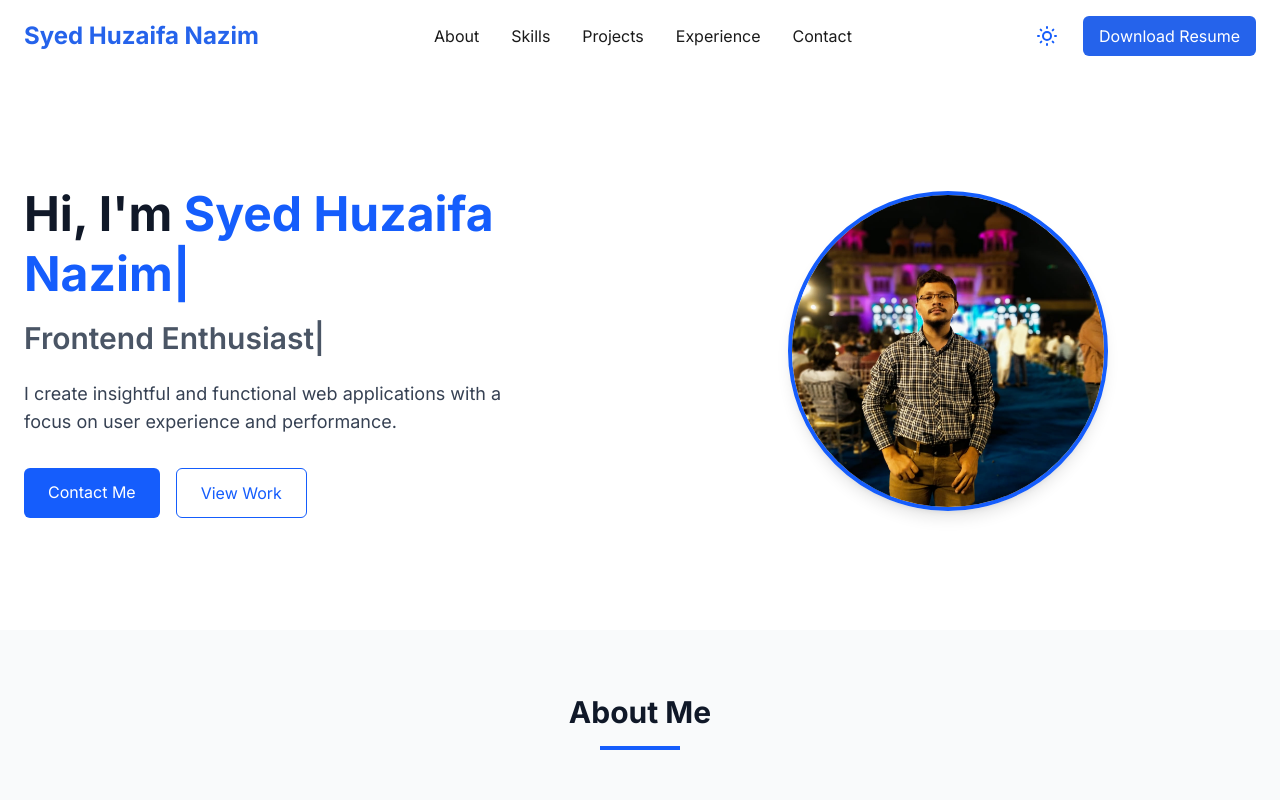
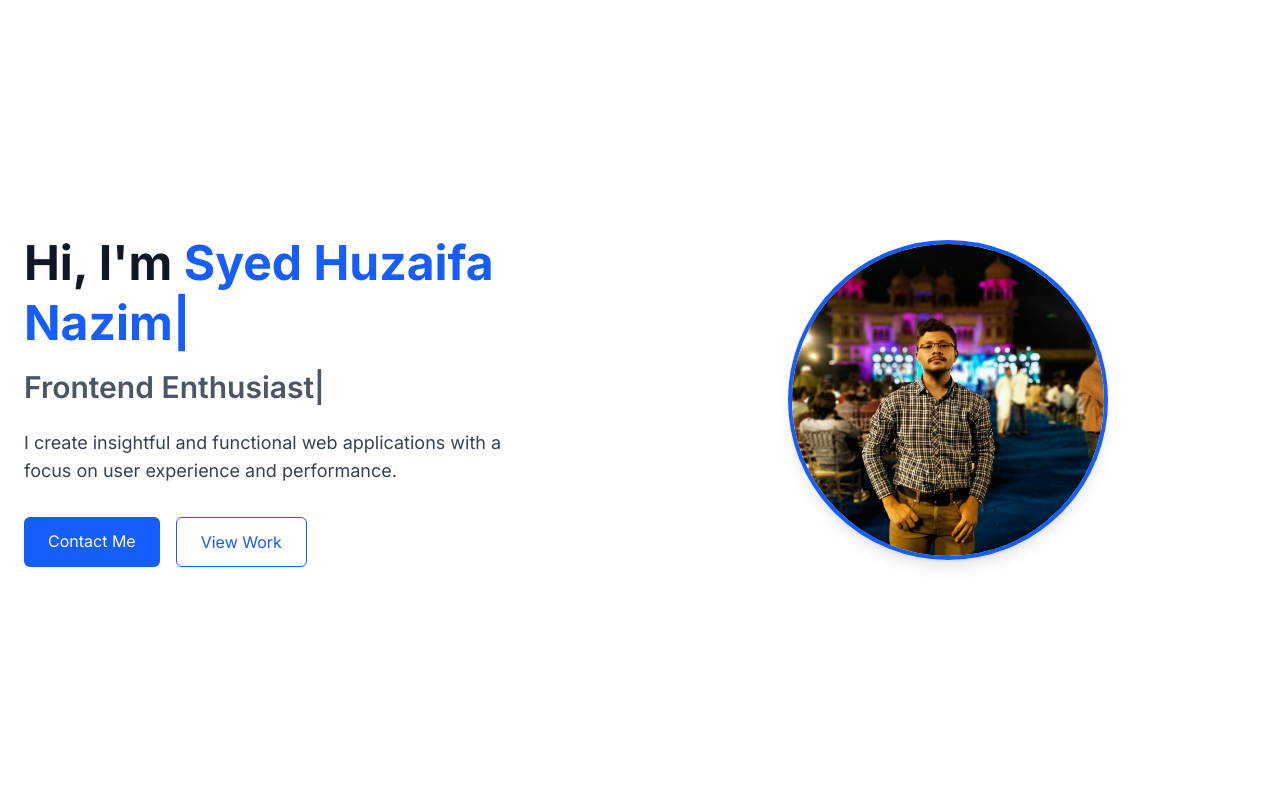
Before and after one commit to SyedHuzaifaNazim/syed_huzaifa_nazim, a React (Vite) app in the folder syed-huzaifa-nazim/: page / in a window 1280 px wide. Shown: the top 800 px of the page. Built offline with nearby package versions, Linux system fonts and the light colour scheme.

Commit message:
updating ..

```diff
--- a/syed-huzaifa-nazim/src/components/Hero.jsx
+++ b/syed-huzaifa-nazim/src/components/Hero.jsx
@@ -1,9 +1,21 @@
-// src/components/Hero.jsx
+import { useEffect, useState } from 'react'
 import { motion } from 'framer-motion'
 import { TypeAnimation } from 'react-type-animation'
 import image from '../assets/WhatsApp Image 2024-09-08 at 01.06.06_421cc77c.jpg'
 
 const Hero = () => {
+  const [scrolled, setScrolled] = useState(false)
+
+  useEffect(() => {
+    const handleScroll = () => {
+      const scrollY = window.scrollY
+      setScrolled(scrollY > window.innerHeight * 0.3) // you can fine-tune this
+    }
+
+    window.addEventListener('scroll', handleScroll)
+    return () => window.removeEventListener('scroll', handleScroll)
+  }, [])
+
   const containerVariants = {
     hidden: { opacity: 0 },
     visible: {
@@ -27,8 +39,13 @@ const Hero = () => {
   }
 
   return (
-    <section id="home" className="py-20 md:py-28 bg-white dark:bg-gray-900">
-      <div className="container mx-auto px-6 flex flex-col md:flex-row items-center">
+    <section
+      id="home"
+      className={`${
+        scrolled ? 'relative' : 'fixed'
+      } top-0 left-0 w-full h-screen z-50 bg-white dark:bg-gray-900 transition-all duration-500`}
+    >
+      <div className="container mx-auto h-full px-6 flex flex-col md:flex-row items-center justify-center">
         <motion.div
           className="md:w-1/2 mb-10 md:mb-0"
           variants={containerVariants}
--- a/syed-huzaifa-nazim/src/components/Skills.jsx
+++ b/syed-huzaifa-nazim/src/components/Skills.jsx
@@ -1,14 +1,32 @@
 // src/components/Skills.jsx
 import { motion } from 'framer-motion'
-import { FaJs, FaReact, FaNodeJs, FaPython, FaDatabase, FaCss3Alt, FaCuttlefish, FaRProject } from 'react-icons/fa'
-import { SiMysql, SiMongodb, SiOracle } from 'react-icons/si'
+import {
+  FaJs,
+  FaReact,
+  FaNodeJs,
+  FaPython,
+  FaDatabase,
+  FaCss3Alt,
+  FaCuttlefish,
+  FaRProject,
+} from 'react-icons/fa'
+import {
+  SiMysql,
+  SiMongodb,
+  SiOracle,
+  SiRedux,
+  SiNextdotjs,
+  SiExpress,
+} from 'react-icons/si'
 
 const Skills = () => {
   const skills = [
     { name: 'JavaScript', level: 90, icon: <FaJs className="text-yellow-400" /> },
     { name: 'React', level: 85, icon: <FaReact className="text-blue-500" /> },
+    { name: 'Redux', level: 82, icon: <SiRedux className="text-purple-500" /> },
+    { name: 'Next.js', level: 78, icon: <SiNextdotjs className="text-black dark:text-white" /> },
     { name: 'Node.js', level: 80, icon: <FaNodeJs className="text-green-500" /> },
-    { name: 'UI/UX Design', level: 75, icon: <FaCss3Alt className="text-pink-400" /> },
+    { name: 'Express.js', level: 79, icon: <SiExpress className="text-gray-600 dark:text-gray-300" /> },
     { name: 'CSS/Tailwind', level: 90, icon: <FaCss3Alt className="text-blue-600" /> },
     { name: 'Python', level: 80, icon: <FaPython className="text-yellow-500" /> },
     { name: 'C/C++', level: 73, icon: <FaCuttlefish className="text-gray-700 dark:text-gray-300" /> },
@@ -16,6 +34,7 @@ const Skills = () => {
     { name: 'MySQL', level: 80, icon: <SiMysql className="text-orange-500" /> },
     { name: 'MongoDB', level: 90, icon: <SiMongodb className="text-green-600" /> },
     { name: 'Oracle', level: 84, icon: <SiOracle className="text-red-500" /> },
+
   ]
 
   const professionalSkills = ['Communication', 'Teamwork', 'Problem Solving', 'Creativity', 'Time Management', 'Leadership']
--- a/syed-huzaifa-nazim/src/main.jsx
+++ b/syed-huzaifa-nazim/src/main.jsx
@@ -2,12 +2,11 @@ import { StrictMode } from 'react'
 import { createRoot } from 'react-dom/client'
 import './index.css'
 import App from './App'
-import { ThemeProvider } from './Context/ThemeContext'
+
 
 createRoot(document.getElementById('root')).render(
   <StrictMode>
-  <ThemeProvider>
+
     <App />
-  </ThemeProvider>
   </StrictMode>,
 )
```
